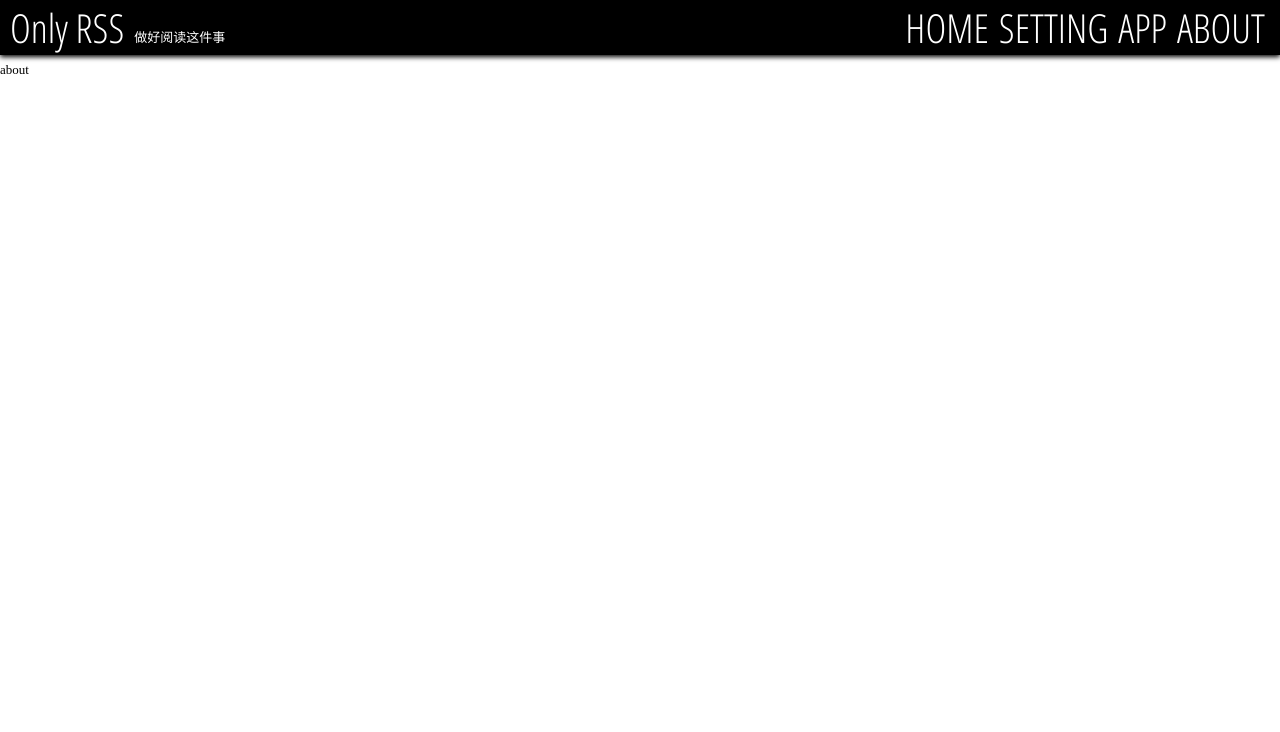
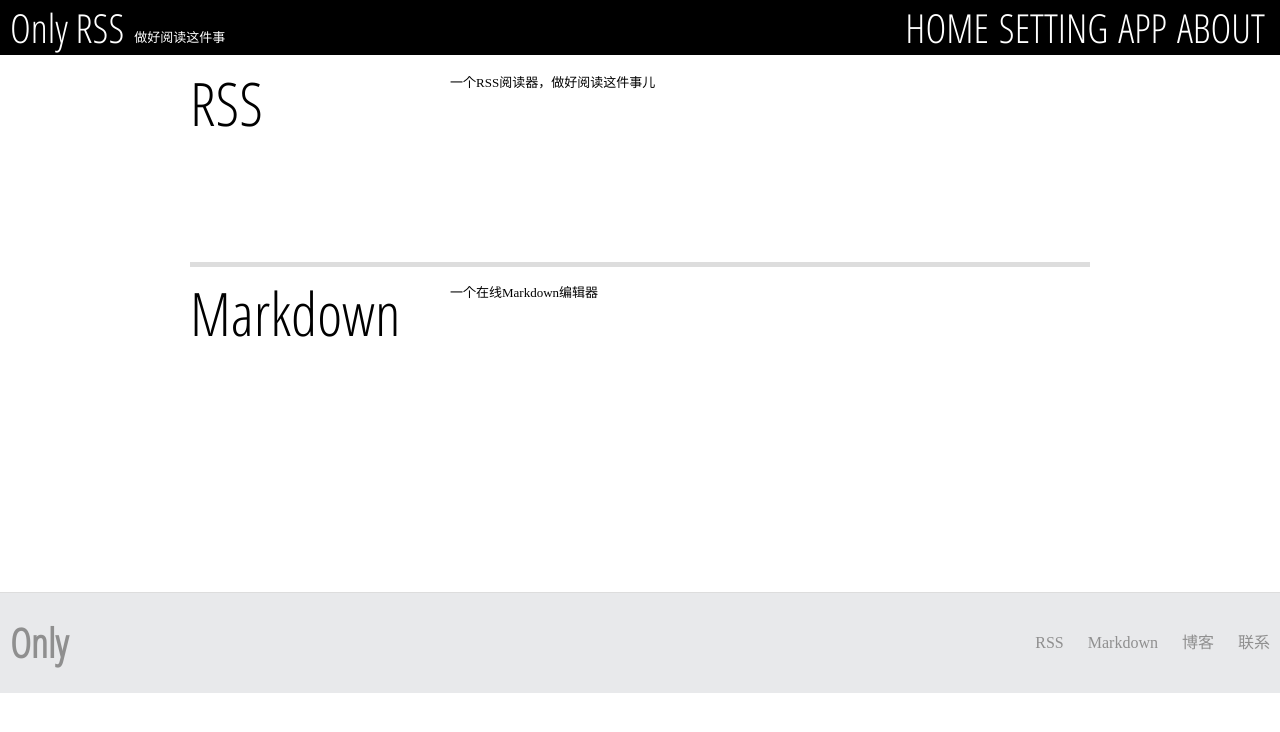
Before and after one commit to tonghs/OnlyRSSWeb, a Django app: page /about/ in a window 1280 px wide. Shown: the top 732 px of the page. Run offline with Django 3.2, Linux system fonts and the light colour scheme; parts of the project's set-up code (start-up, migrations or seed data) failed here and were passed over.

Commit message:
进一步完善其他非核心功能

```diff
--- a/Resources/css/onlyrss.css
+++ b/Resources/css/onlyrss.css
@@ -11,7 +11,6 @@ body, ul{
     margin: 0;
     padding: 0;
     overflow-x: hidden;
-    overflow-y: hidden;
 }
 
 li{
@@ -39,12 +38,48 @@ a:hover{
 
 .header{
     background-color: black;
-    box-shadow: 0 2px 5px black;
-    color: white;
+    /*box-shadow: 0 2px 5px black;*/
+    color: #ffffff;
     font-family: 'Open Sans Condensed', sans-serif;
     margin-bottom: 7px;
     padding: 0 10px 0 10px;
 }
+
+.footer{
+    background: #E8E9EB;
+    border: 0 solid #ddd;
+    border-top-width: 1px;
+    height: 100px;
+    line-height: 100px;
+    padding: 0 10px 0 10px;
+    text-align: right;
+}
+
+.footer .footer_sub{
+    float: left;
+    width: 50%;
+    font-family: '黑体';
+    font-size: 16px;
+}
+
+.footer .footer_left{
+    font-family: 'Open Sans Condensed', sans-serif;
+    font-size: 40px;
+    font-weight: bold;
+    text-align: left;
+}
+
+
+.footer .footer_sub a{
+    color: #8f8f8f;
+}
+
+
+.footer .footer_sub a:hover{
+    color: #8f8f8f;
+    text-decoration: none;
+}
+
 
 .logo{
     cursor: pointer;
@@ -86,12 +121,30 @@ a:hover{
     border-style: solid ;
 }
 
+
+#feed_manage_list ul li div{
+    float: left;
+    padding: 5px 0 5px 28px;
+}
+
+#feed_manage_list ul li{
+    border-bottom: 1px solid #dddddd;
+    cursor: default;
+    width: 600px;
+}
+
 .feed_item{
 
     background: no-repeat 10px center;
     background-size: 14px 14px;
     padding: 5px 0 5px 28px;
     width:180px;
+}
+
+.feed_manage_item{
+    background: no-repeat 10px center;
+    background-size: 14px 14px;
+
 }
 
 .feed_item:hover{
@@ -286,3 +339,23 @@ a:hover{
     line-height: 40px;
     text-align: center;
 }
+
+.about_content{
+    height: 530px;
+    margin: auto;
+    width: 900px;
+    overflow-y: hidden;
+}
+
+.about_content_title{
+    float: left;
+    font-family: 'Open Sans Condensed';
+    font-size: 60px;
+    height: 200px;
+    width: 250px;
+}
+
+.about_content_content{
+    float: left;
+    padding: 10px;
+}
--- a/Resources/js/fun.js
+++ b/Resources/js/fun.js
@@ -147,6 +147,24 @@ function getAllFeedList(){
 
 }
 
+
+function getAllFeedManageList(){
+    ajaxRequest('/get_all_feed_list', function (data){
+            $('#feed_manage_list ul').empty();
+            var arrObj = JSON.parse(data);
+            for (var i = 0; i < arrObj.length; i++){
+                $('#feed_manage_list ul').append('<li class="feed">' +
+                    '<div class="feed_manage_item" style="background-image: url(\'' + arrObj[i].fields.icon + '\'); width:500px;">' +
+                    '<input type="checkbox" name="feed_id" value="' +
+                    arrObj[i].pk + '"/>'+
+                    arrObj[i].fields.title + '</div>' +
+                        '<div><a href="javascript:vaid(0);">删除</a></div></li><div class="clear"></div>')
+            }
+            closeLoad();
+        });
+
+}
+
 //设置未读状态
 function setStatus(){
     $('.unread').each(function(){
--- a/templates/about.html
+++ b/templates/about.html
@@ -6,6 +6,18 @@
 </head>
 <body>
 {% include 'menu.html' %}
-about
+<div class="about_content">
+    <div>
+        <div class="about_content_title">RSS</div>
+        <div class="about_content_content">一个RSS阅读器，做好阅读这件事儿</div>
+        <div class="clear"></div>
+    </div>
+    <div class="hr"></div>
+    <div>
+        <div class="about_content_title">Markdown</div>
+        <div class="about_content_content">一个在线Markdown编辑器</div>
+    </div>
+</div>
+{% include 'footer.html' %}
 </body>
 </html>
--- a/templates/app.html
+++ b/templates/app.html
@@ -6,7 +6,6 @@
 </head>
 <body>
 {% include 'menu.html' %}
-
 <div class="app_content">
     <div id="app_content_screen">
         <div style="float:left; ">
@@ -41,5 +40,6 @@
     </div>
     <div class="clear"></div>
 </div>
+{% include 'footer.html' %}
 </body>
 </html>
--- /dev/null
+++ b/templates/footer.html
@@ -0,0 +1,14 @@
+<div class="footer">
+    <div class="footer_sub footer_left">
+        <a href="/">Only</a>
+    </div>
+    <div class="footer_sub">
+        <a href="/">RSS</a>
+        &nbsp;&nbsp;&nbsp;&nbsp;
+        <a href="/markdown">Markdown</a>
+        &nbsp;&nbsp;&nbsp;&nbsp;
+        <a href="http://www.tonghs.com/?cat=515">博客</a>
+        &nbsp;&nbsp;&nbsp;&nbsp;
+        <a href="http://www.tonghs.com/?page_id=700">联系</a>
+    </div>
+</div>
--- a/templates/index.html
+++ b/templates/index.html
@@ -5,7 +5,7 @@
     {% include 'header.html' %}
     <script type="text/javascript" src="/resources/js/onlyrss.js"></script>
 </head>
-<body>
+<body style="overflow-y: hidden;">
 {% include 'menu.html' %}
 <div class="wrap">
     <div class="left">
```
Also changed, not shown: Resources/js/setting.js (added, +7 -0 lines), templates/setting.html (+12 -6 lines).
